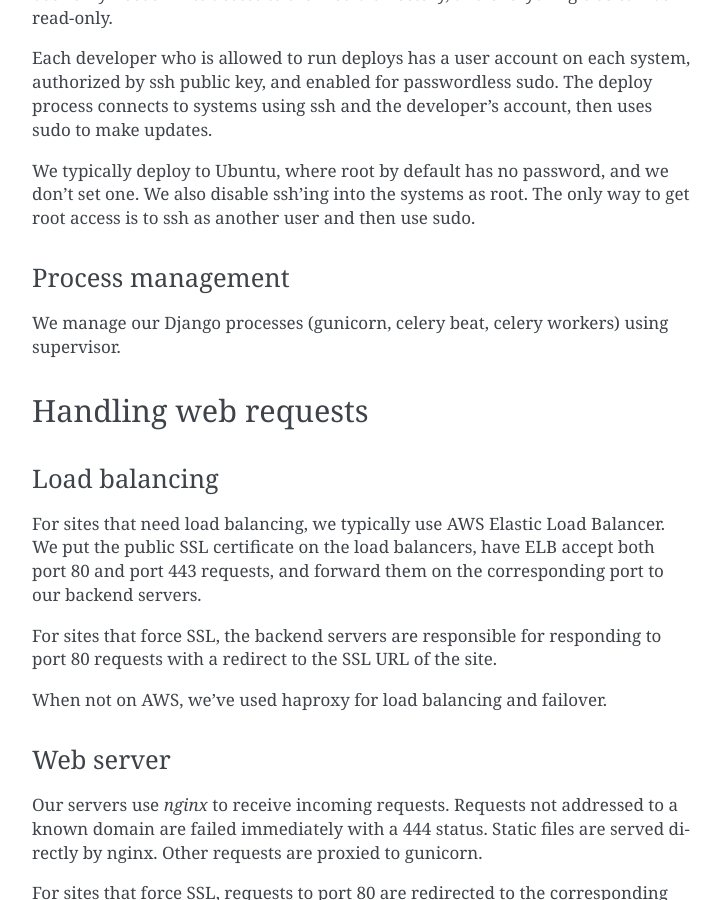
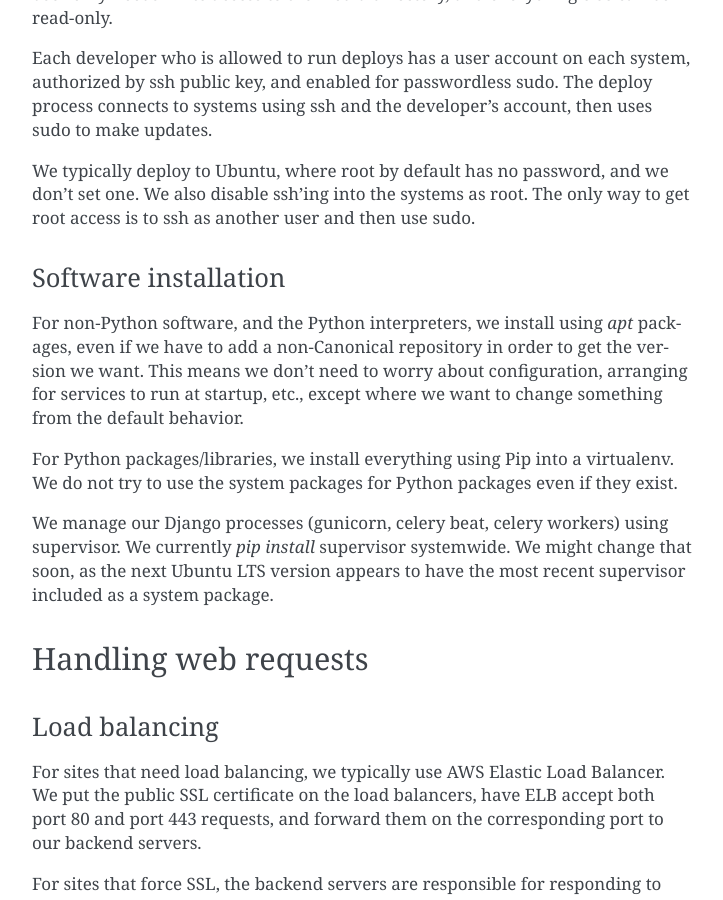
Before and after one commit to caktus/guidebook, a Sphinx documentation site: the page built from source/deploy/deployed-systems.rst, in a window 1280 px wide and 900 px high, scrolled down 1023 px. Shown: the whole window, without its empty margins (388-1111 px from the left). Built offline with Sphinx 7.4.7, drawn with Linux system fonts in a browser that asks for light colours; some of the changed text lies outside the part shown.

Commit message:
More detail on how we install software
Replace the tiny section about using supervisor to manage
our Django processes with a larger section covering how
we approach installing all our software.

```diff
--- a/source/deploy/deployed-systems.rst
+++ b/source/deploy/deployed-systems.rst
@@ -63,12 +63,25 @@ and we don't set one. We also disable ssh'ing into the systems
 as root. The only way to get root access is to ssh as another
 user and then use sudo.
 
-Process management
-------------------
+Software installation
+---------------------
+
+For non-Python software, and the Python interpreters, we install using
+`apt` packages, even if we have to add a non-Canonical repository
+in order to get the version we want.  This means we don't
+need to worry about configuration, arranging for services to
+run at startup, etc., except where we want to change something
+from the default behavior.
+
+For Python packages/libraries, we install everything using Pip
+into a virtualenv. We do not try to use the system packages
+for Python packages even if they exist.
 
 We manage our Django processes (gunicorn, celery beat, celery
-workers) using supervisor.
-
+workers) using supervisor. We currently `pip install` supervisor
+systemwide. We might change that soon, as the next Ubuntu LTS
+version appears to have the most recent supervisor included as
+a system package.
 
 Handling web requests
 ~~~~~~~~~~~~~~~~~~~~~
```
